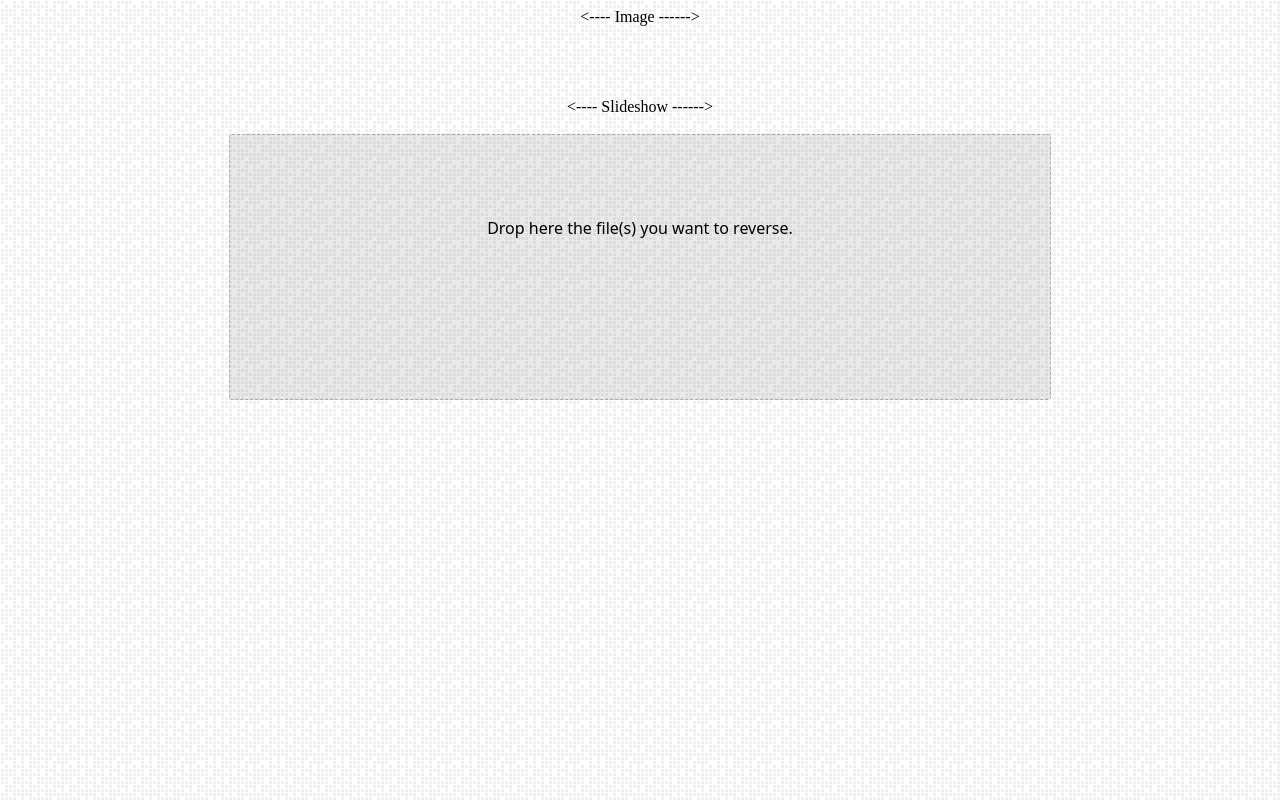
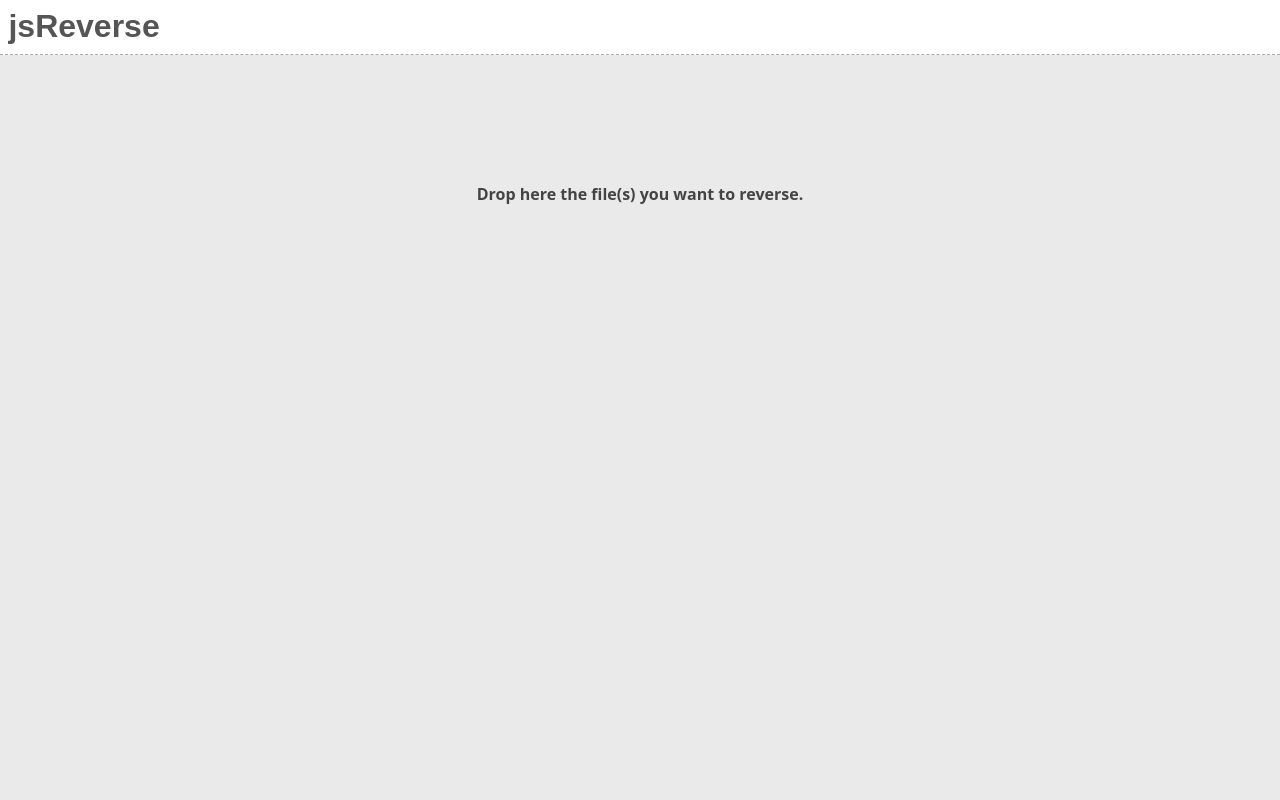
Before and after one commit to kenkeiras/jsreverse, a plain HTML site: page index.html in a window 1280 px wide. Drawn offline with Linux system fonts and the light colour scheme.

Commit message:
Initial view restyling

```diff
--- a/css/style.css
+++ b/css/style.css
@@ -1,6 +1,6 @@
 html body {
-    background-image: url('../img/bg.png');
-    text-align: center;
+    background-color: rgba(50, 50, 50, .1);
+    margin: 0px;
 }
 
 td {
@@ -33,26 +33,23 @@ table {
     border-radius: 3px;
 }
 
-#initial {
-}
+div#title {
+    margin: 0px;
+    padding: 0.5ex;
 
-.frame {
-    min-width: 100px;
-    min-height: 100px;
+    text-align: left;
+    font-weight: bold;
+    font-size: 200%;
+    color: #555555;
+    font-family: Arial,'DejaVu Sans','Liberation Sans',Freesans,sans-serif;
 
-    display: block;
-
-    padding: 10%;
-
-    background-color: rgba(50, 50, 50, .1);
-    border: 1px dashed #AAA;
-    border-radius: 3px;
+    background-color: white;
+    border-bottom: 1px dashed #AAA;
 }
 
 .frameContainer {
     position: relative;
-    margin: 0px auto;
-    width: 65%;
+    text-align: center;
 }
 
 .errorMessage {
@@ -60,7 +57,10 @@ table {
 }
 
 .dropMessage {
+    margin-top: 10%;
     font-family: sans;
+    font-weight: bold;
+    color: #444444;
 }
 
 
@@ -70,7 +70,7 @@ a {
 
 /* Source code style */
 .code {
-    font-family: monospace;
+    font-family: Courier, "Courier New", monospace;
     white-space: pre;
 }
 .cn, .fn, .scn {
--- a/index.html
+++ b/index.html
@@ -30,13 +30,9 @@
     <script type="text/javascript" src="js/interface.js"></script>
   </head>
   <body onload="return initialize()">
+
     <div id="presentation">
-        <div id="initial">
-            &lt;---- Image ------&gt;
-            <br /><br /><br /><br /><br />
-            &lt;---- Slideshow ------&gt;
-            <br /><br />
-        </div>
+        <div id="title">jsReverse</div>
         <div id="editor">
             <table>
                 <tr><td>
@@ -50,10 +46,8 @@
             </table>
         </div>
         <div class="frameContainer">
-            <div class="frame" id="fileDropZone">
-                <div class="dropMessage">Drop here the file(s) you want to reverse.</div>
-                <div id="errorMessage" class="errorMessage"></div>
-            </div>
+          <div class="dropMessage">Drop here the file(s) you want to reverse.</div>
+          <div id="errorMessage" class="errorMessage"></div>
         </div>
     </div>
     <div id="footer">
--- a/js/input.js
+++ b/js/input.js
@@ -36,10 +36,7 @@ function handleFileSelect(evt) {
                 if (deco !== false){
 
                     // Hide the drop zone and show the editor
-                    $('#initial').transition({opacity: 0}).
-                                        css({display: "none"});
-
-                    $('#fileDropZone').transition({opacity: 0}).
+                    $('.frameContainer').transition({opacity: 0}).
                                         css({display: "none"});
 
                     $('#editor').css({display: "block"}).
```
